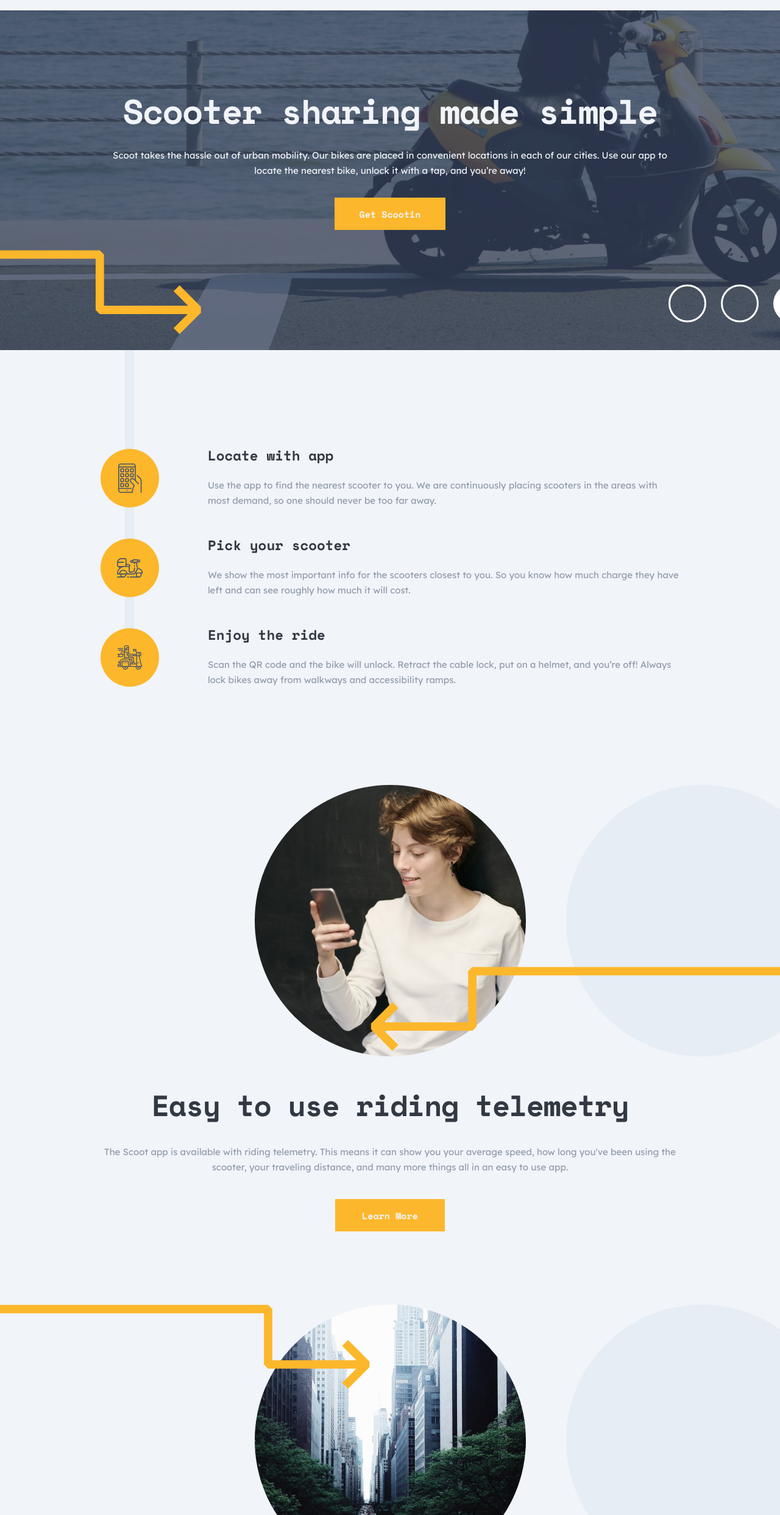
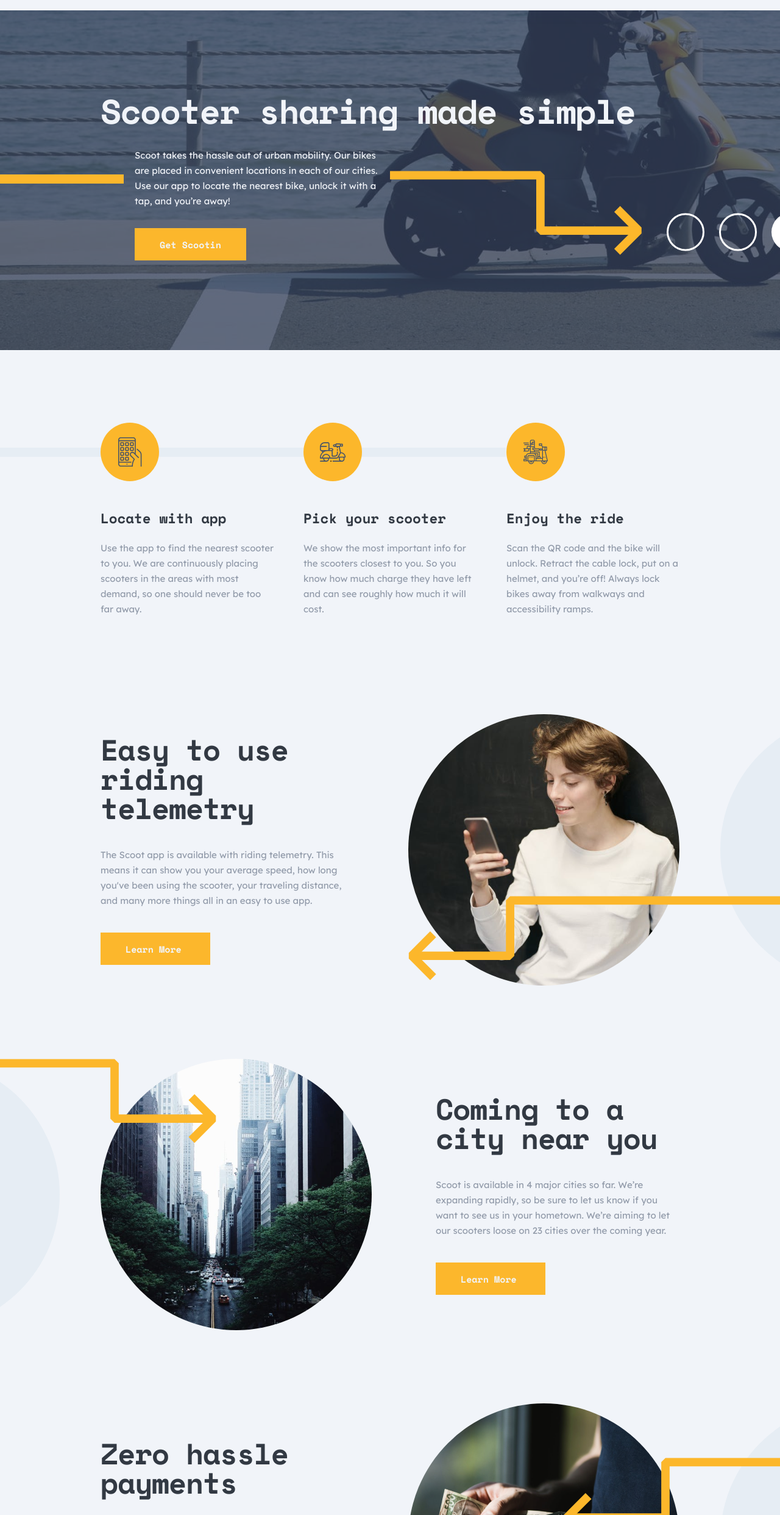
Before and after one commit to ClemenceTafforeau/Frontend-Mentor-scoot-website, a website: page index.html in a window 1280 px wide. Shown: the part 76-2560 px from the top of the page at 61% size. Drawn offline with nearby package versions, Linux system fonts and the light colour scheme.

Commit message:
Finished the desktop version of the Home page and added hover/focus/active states

```diff
--- a/styles/style.css
+++ b/styles/style.css
@@ -90,9 +90,18 @@
     transition: all .5s ease-in-out;
 }
 
+*:focus {
+    outline: none;
+}
+
 a[class]:not(.btn) {
     text-decoration: none;
     color: inherit;
+    transition: all .6s ease-in-out;
+}
+
+a[class]:not(.btn, .app-provider_link):hover, a[class]:not(.btn, .app-provider_link):focus, a[class]:not(.btn, .app-provider_link):active {
+    color: var(--clr-primary-400);
 }
 
 .btn {
@@ -171,6 +180,14 @@
 .header-logo svg {
     width: 7.6rem;
     height: 2rem;
+}
+
+.header-logo svg path {
+    transition: all .6s ease-in-out;
+}
+
+.header-logo:hover svg path, .header-logo:focus svg path, .header-logo:active svg path {
+    fill: var(--clr-primary-400);
 }
 
 .main-nav {
@@ -351,6 +368,12 @@
     height: fit-content;
     border-radius: .4rem;
     position: relative;
+    transition: all .3s ease-in-out;
+}
+
+.app-provider:has(.app-provider_link:focus), .app-provider:has(.app-provider_link:active) {
+    outline: .1rem var(--clr-neutral-200) solid;
+    outline-offset: .2rem;
 }
 
 .app-provider img {
@@ -409,6 +432,23 @@
     align-items: center;
 }
 
+.social-nav_link svg path {
+    fill: var(--clr-primary-400);
+    transition: all .6s ease-in-out;
+}
+
+.social-nav_link:hover svg path, .social-nav_link:focus svg path, .social-nav_link:active svg path {
+    fill: var(--clr-neutral-200);
+}
+
+.footer-logo svg path {
+    transition: all .6s ease-in-out;
+}
+
+.footer-logo:hover svg path, .footer-logo:focus svg path, .footer-logo:active svg path {
+    fill: var(--clr-primary-400);
+}
+
 /*** Tablet ***/
 
 @media only screen and (min-width: 48em) {
@@ -431,6 +471,17 @@
 }
 
 /*** Desktop ***/
+
+@media only screen and (min-width: 80em) {
+    .sign-up {
+        flex-direction: row;
+        justify-content: space-between;
+    }
+    .sign-up h3 {
+        max-width: 44rem;
+        text-align: start;
+    }
+}
 
 /* Specific styles */
 
@@ -469,6 +520,7 @@
 
 .smaller-arrow {
     width: clamp(36.4rem, 150.9091vw + -11.8909rem, 44.7rem);
+    max-width: fit-content;
     height: clamp(11.2rem, 47.2727vw + -3.9273rem, 13.8rem);
 }
 
@@ -625,10 +677,10 @@
         padding-block-start: 9.3rem;
         height: 70vh;
     }
-    .hero::after {
+    .home-hero::after {
         content: '';
         position: absolute;
-        right: -4%;
+        right: -4.8rem;
         bottom: 4.5rem;
         background-image: url(../assets/img/hero-circles.svg);
         background-size: cover;
@@ -701,6 +753,102 @@
 
 /*** Desktop ***/
 
+@media only screen and (min-width: 80em) {
+    .hero-cta-container {
+        align-items: start;
+        text-align: start;
+    }
+    .hero-cta-container p {
+        margin-inline-start: clamp(5.6rem, 25vw + -26.4rem, 9.6rem);
+        max-width: clamp(40.5rem, 31.25vw + .5rem, 60.5rem);
+    }
+    .hero-cta-container .btn {
+        margin-inline-start: clamp(5.6rem, 25vw + -26.4rem, 9.6rem);
+        margin-inline-end: 0;
+    }
+    .home-hero .smaller-arrow {
+        left: 50%;
+        bottom: 24%;
+    }
+    .home-hero::before {
+        content: '';
+        position: absolute;
+        width: 20.3rem;
+        height: 1.5rem;
+        background-color: var(--clr-primary-400);
+        z-index: 2;
+        bottom: 42%;
+    }
+    .home-hero::after {
+        bottom: 25%;
+        right: -4.8rem;
+    }
+    .guide {
+        flex-direction: row;
+    }
+    .guide::before {
+        left: 0;
+        top: var(--spacing-y);
+        height: 1.5rem;
+        width: calc(100% - var(--spacing-x) - clamp(28.5rem, 17.9688vw + 5.5rem, 40rem));
+    }
+    .guide-card::before {
+        top: -9.6rem;
+    }
+    .guide-card {
+        padding-inline-start: 0;
+        margin-block-start: calc(8.8rem + 1.5rem);
+    }
+    .guide-card p {
+        min-width: 28.5rem;
+        max-width: 40rem;
+    }
+    .feature-card {
+        justify-content: space-between;
+    }
+    .feature-card:nth-child(even) {
+        flex-direction: row;
+    }
+    .feature-card:nth-child(even) .feature-img::after {
+        right: 115%;
+    }
+    .feature-card:nth-child(odd) {
+        flex-direction: row-reverse;
+    }
+    .feature-content {
+        text-align: start;
+        align-items: start;
+        max-width: clamp(40rem, 50vw + -24rem, 48rem);
+    }
+    .feature-card:first-of-type .feature-img .arrow {
+        right: calc(0 - var(--spacing-y));
+    }
+}
+
+@media only screen and (min-width: 101.625em) {
+    .guide::before {
+        width: 112rem;
+    }
+}
+@media only screen and (min-width: 110em) {
+    .feature-content {
+        display: grid;
+        max-width: 88rem;
+        column-gap: 9.6rem;
+    }
+    .feature-content h2 {
+        grid-column: 1 / 3;
+    }
+    .feature-content p {
+        grid-column: 1 / 2;
+    }
+    .feature-content .btn {
+        grid-column: 2 / 3;
+        justify-self: start;
+        align-self: end;
+    }
+}
+
 /** About **/
 
 /*** Tablet ***/
```
